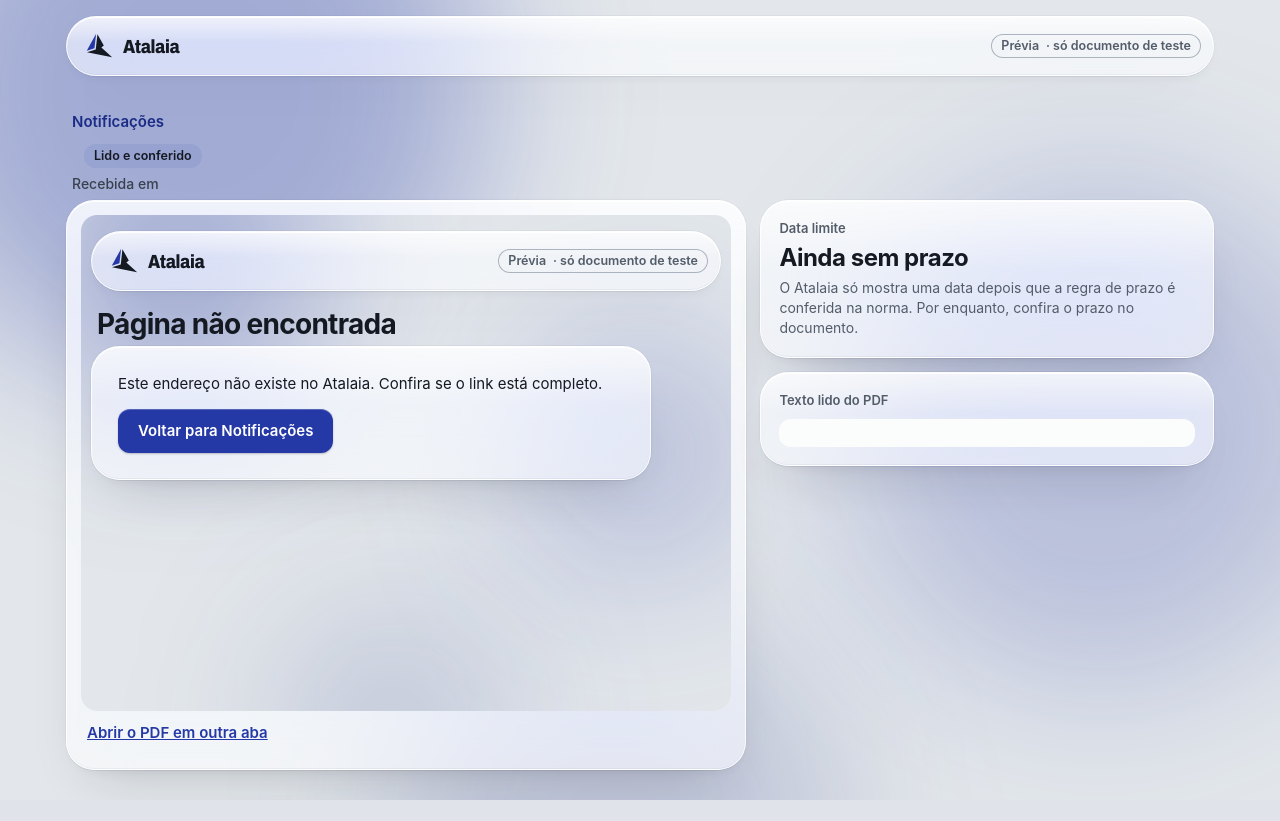
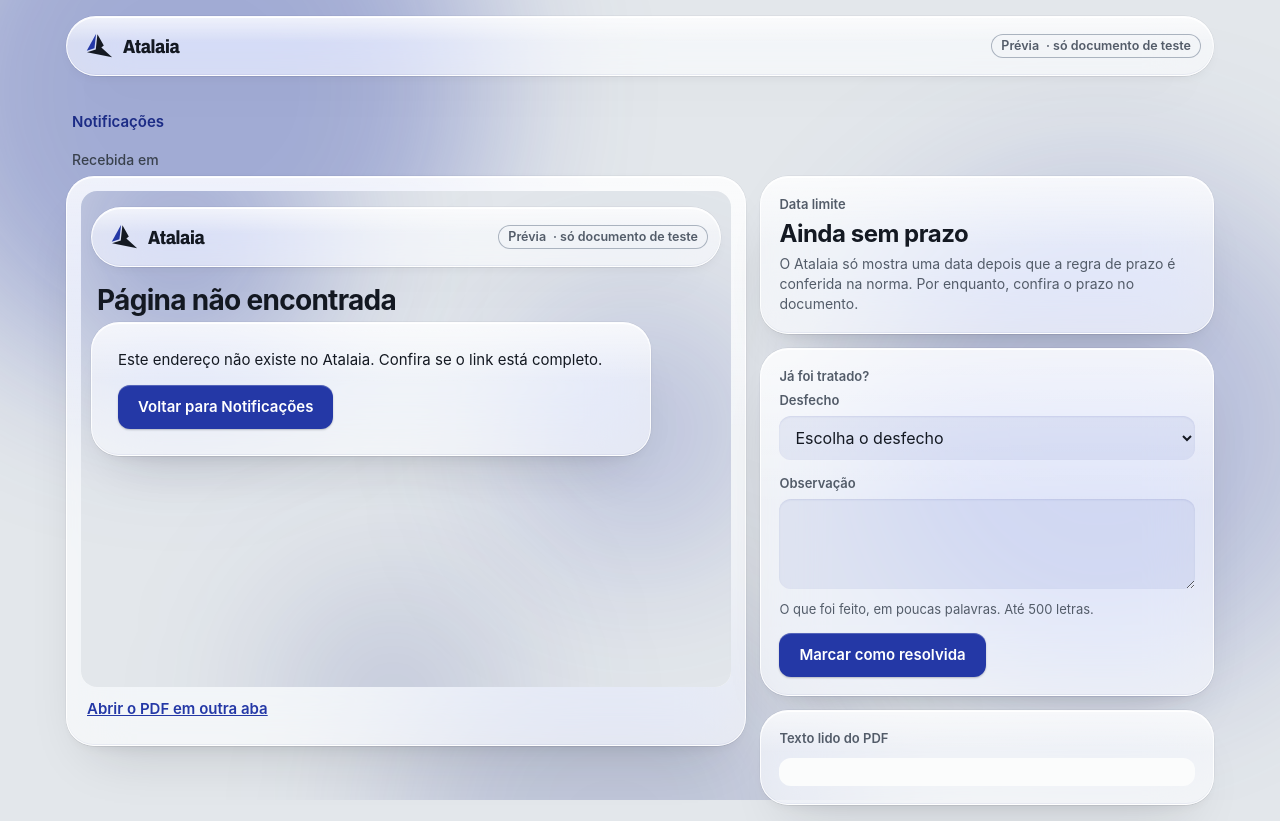
Before and after one commit to namtech-agents/atalaia, a Spring app: template src/main/resources/templates/notificacao.html in a window 1280 px wide. Before the commit the page ends 800 px from the top, so only its background shows below. Run offline with Thymeleaf, Linux system fonts and the light colour scheme; the template is opened without the code that fills it, so the values that code supplies are empty; some of the project's set-up classes (security, data sources, template engines, error pages and the like) are left out, and stand-ins take their place; database files in the repository are not loaded.

Commit message:
feat: marcar a notificação como resolvida, com desfecho e observação, e o grupo das resolvidas na lista (#76)

```diff
--- a/src/main/java/br/com/namtech/atalaia/notificacao/NotificacaoRepository.java
+++ b/src/main/java/br/com/namtech/atalaia/notificacao/NotificacaoRepository.java
@@ -11,7 +11,7 @@ public interface NotificacaoRepository extends JpaRepository<Notificacao, Long>
     //colunas pedidas: o PDF e o texto ficam no banco
     @Query("""
             select new br.com.namtech.atalaia.notificacao.NotificacaoNaLista(
-                n.id, e.nome, n.tipo, n.precisaDeRevisao, n.recebidaEm)
+                n.id, e.nome, n.tipo, n.precisaDeRevisao, n.recebidaEm, n.desfecho)
             from Notificacao n join n.empresa e
             order by n.recebidaEm desc, n.id desc
             """)
--- a/src/main/resources/static/css/atalaia.css
+++ b/src/main/resources/static/css/atalaia.css
@@ -132,7 +132,7 @@ html { scroll-padding-top: 92px; }
 /* formulário */
 .formulario { padding: 22px; max-width: 560px; display: flex; flex-direction: column; gap: 18px; }
 /* 16px: com letra menor que isso o iPhone dá zoom na página ao tocar no campo */
-.formulario select, .formulario input[type="file"] { width: 100%; min-height: 44px; font-size: 16px; border-radius: var(--raio-m); border: 0; background: var(--campo-fundo); box-shadow: inset 0 1px 2px rgba(28,44,134,.10); padding: 0 12px; }
+.formulario select, .formulario input[type="file"], .resolver select, .resolver textarea { width: 100%; min-height: 44px; font-size: 16px; border-radius: var(--raio-m); border: 0; background: var(--campo-fundo); box-shadow: inset 0 1px 2px rgba(28,44,134,.10); padding: 0 12px; }
 .formulario input[type="file"] { padding: 6px; }
 .formulario input[type="file"]::file-selector-button { height: 32px; margin-right: 12px; padding: 0 14px; border: 0; border-radius: 10px; background: var(--solido); color: var(--marca); font: inherit; font-weight: 600; cursor: pointer; }
 .formulario .dica { font-size: 13px; color: var(--apagado); margin-top: 6px; }
@@ -180,6 +180,13 @@ html { scroll-padding-top: 92px; }
 /* em tela muito estreita o selo fica só com a primeira palavra */
 @media (max-width: 420px) { .topo .previa span { display: none; } }
 
+/* fechar o caso: o mesmo campo do formulário de envio, dentro do cartão */
+.resolver { display: flex; flex-direction: column; gap: 14px; margin-top: 4px; }
+.resolver textarea { padding: 10px 12px; font-family: inherit; line-height: 1.45; resize: vertical; }
+.resolver .dica { font-size: 13px; color: var(--apagado); margin-top: 6px; }
+.resolver .botao { align-self: flex-start; }
+.cartao .observacao { white-space: pre-wrap; overflow-wrap: anywhere; color: var(--texto); }
+
 /* tela inicial: o título com o botão de enviar ao lado, e os grupos de notificações */
 .titulo.com-acao { display: flex; align-items: center; justify-content: space-between; gap: 12px; flex-wrap: wrap; }
 .grupo h2 { font-size: 15px; font-weight: 700; padding: 8px 6px; display: flex; align-items: center; gap: 8px; }
--- a/src/main/resources/templates/notificacao.html
+++ b/src/main/resources/templates/notificacao.html
@@ -11,8 +11,9 @@
       <a class="volta" th:href="@{/}">Notificações</a>
       <h1>
         <span th:text="${empresa}"></span>
-        <span class="etq atencao" th:if="${notificacao.precisaDeRevisao}">Precisa de gente</span>
-        <span class="etq" th:unless="${notificacao.precisaDeRevisao}">Lido e conferido</span>
+        <span class="etq" th:if="${notificacao.resolvida}">Resolvida</span>
+        <span class="etq atencao" th:if="${notificacao.precisaDeRevisao and not notificacao.resolvida}">Precisa de gente</span>
+        <span class="etq" th:if="${not notificacao.precisaDeRevisao and not notificacao.resolvida}">Lido e conferido</span>
       </h1>
       <p>Recebida em <span class="num" th:text="${recebidaEm}"></span></p>
     </div>
@@ -21,6 +22,13 @@
       <!-- No HTML o cartão do prazo vem primeiro: quem usa teclado ou leitor de tela recebe a situação antes do PDF.
            Na tela larga o CSS põe o documento à esquerda -->
       <aside class="lado">
+        <!-- Caso fechado: o que ficou registrado, sem formulário -->
+        <section class="vidro cartao" th:if="${notificacao.resolvida}" aria-labelledby="titulo-desfecho">
+          <h2 class="rotulo" id="titulo-desfecho">Resolvida em <span class="num" th:text="${resolvidaEm}"></span></h2>
+          <strong class="grande" th:text="${notificacao.desfecho.nome}"></strong>
+          <p class="observacao" th:text="${notificacao.observacao}"></p>
+        </section>
+
         <!-- Só aparece quando alguma peça desconfiou: diz por que uma pessoa precisa olhar -->
         <section class="vidro cartao" th:if="${notificacao.precisaDeRevisao}" aria-labelledby="titulo-revisao">
           <h2 class="rotulo" id="titulo-revisao">Por que precisa de gente</h2>
@@ -55,6 +63,30 @@
           <p>O Atalaia só mostra uma data depois que a regra de prazo é conferida na norma. Por enquanto, confira o prazo no documento.</p>
         </section>
 
+        <!-- Fechar o caso: o desfecho e uma observação curta, para todo mundo saber que já foi tratado -->
+        <section class="vidro cartao" th:unless="${notificacao.resolvida}" aria-labelledby="titulo-resolver">
+          <h2 class="rotulo" id="titulo-resolver">Já foi tratado?</h2>
+          <form class="resolver" method="post" th:action="@{/notificacoes/{id}/resolver(id=${notificacao.id})}">
+            <p class="erro" id="erro-resolver" role="alert" th:if="${erro}" th:text="${erro}"></p>
+            <div>
+              <label class="rotulo" for="desfecho">Desfecho</label>
+              <select id="desfecho" name="desfecho" required>
+                <option value="">Escolha o desfecho</option>
+                <option th:each="opcao : ${desfechos}" th:value="${opcao.name()}" th:text="${opcao.nome}"
+                        th:selected="${opcao == desfechoEscolhido}"></option>
+              </select>
+            </div>
+            <div>
+              <label class="rotulo" for="observacao">Observação</label>
+              <textarea id="observacao" name="observacao" rows="3" maxlength="500" required
+                        aria-describedby="dica-observacao" th:text="${observacao}"
+                        th:attr="aria-invalid=${erro != null} ? 'true', aria-describedby=${erro != null} ? 'erro-resolver dica-observacao' : 'dica-observacao'"></textarea>
+              <p class="dica" id="dica-observacao">O que foi feito, em poucas palavras. Até 500 letras.</p>
+            </div>
+            <button class="botao cheio" type="submit">Marcar como resolvida</button>
+          </form>
+        </section>
+
         <section class="vidro cartao" th:unless="${notificacao.texto.isBlank()}">
           <h2 class="rotulo" id="titulo-lido">Texto lido do PDF</h2>
           <!-- tabindex=0: quem usa só o teclado consegue rolar o texto -->
```
Also changed, not shown: src/main/java/br/com/namtech/atalaia/notificacao/Desfecho.java (added, +20 -0 lines), src/main/java/br/com/namtech/atalaia/notificacao/Notificacao.java (+34 -0 lines), src/main/java/br/com/namtech/atalaia/notificacao/NotificacaoNaLista.java (+6 -1 lines), src/main/java/br/com/namtech/atalaia/painel/PainelController.java (+6 -3 lines), src/main/java/br/com/namtech/atalaia/recepcao/RecepcaoController.java (+32 -0 lines), src/main/resources/db/migration/V4__notificacao_resolvida.sql (added, +14 -0 lines), src/main/resources/templates/painel.html (+10 -2 lines), 2 other files.
